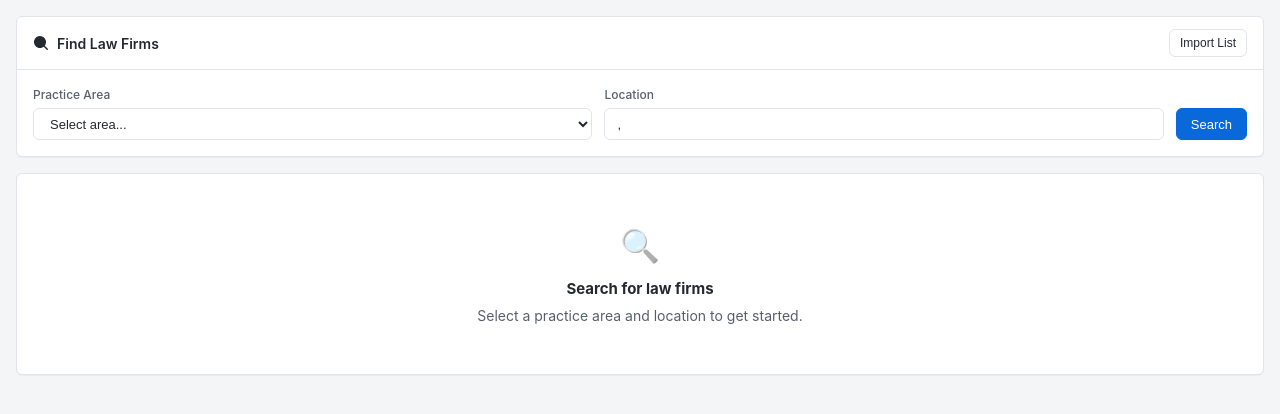
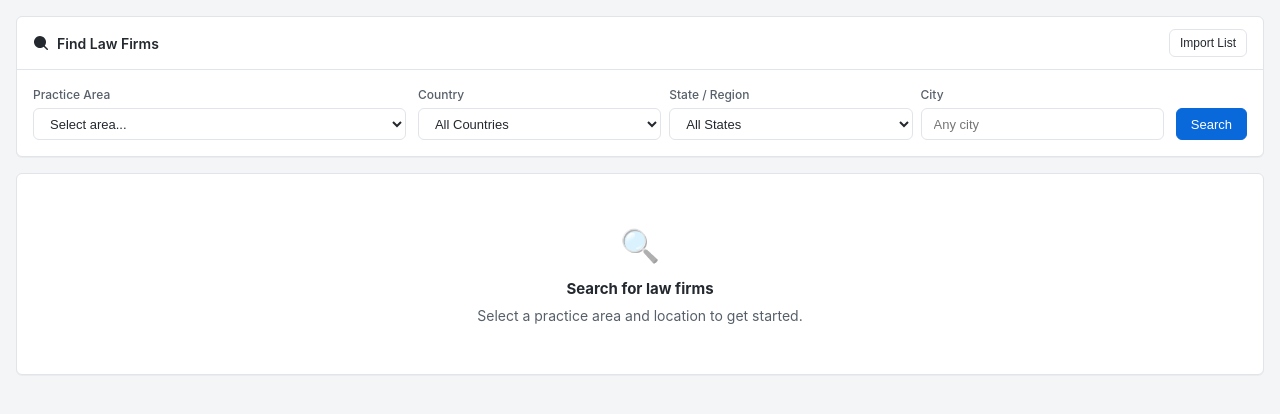
Before and after one commit to subhrajitm/scrapper, a Flask app: page / in a window 1280 px wide. Shown: the part 48-462 px from the top of the page. Run offline with Flask 3, Linux system fonts and the light colour scheme.

Commit message:
country update

```diff
--- a/templates/index.html
+++ b/templates/index.html
@@ -101,8 +101,11 @@
       align-items: flex-end;
       flex-wrap: wrap;
     }
-    .form-group { display: flex; flex-direction: column; gap: 4px; flex: 1; min-width: 180px; }
+    .form-group { display: flex; flex-direction: column; gap: 4px; flex: 1; min-width: 140px; }
+    .form-group.sm { min-width: 100px; flex: 0 0 auto; }
     .form-group label { font-size: 12px; font-weight: 500; color: var(--text-muted); }
+    .location-group { display: flex; gap: 8px; flex: 2; min-width: 320px; }
+    .location-group .form-group { min-width: 0; flex: 1; }
     .form-control {
       height: 32px;
       padding: 0 12px;
@@ -240,6 +243,8 @@
     @media (max-width: 768px) {
       .search-form { flex-direction: column; }
       .form-group { min-width: 100%; }
+      .location-group { flex-direction: column; min-width: 100%; }
+      .location-group .form-group { min-width: 100%; }
       .toolbar { flex-direction: column; align-items: stretch; }
       .toolbar-left, .toolbar-right { justify-content: space-between; }
     }
@@ -281,13 +286,24 @@
               {% endfor %}
             </select>
           </div>
-          <div class="form-group">
-            <label for="location">Location</label>
-            <input type="text" id="location" name="location" class="form-control" placeholder="City, State or Country" value="{{ (selected_city + ', ' + selected_state + ' ' + selected_country) | trim | replace(', ,', ',') | replace(' ,', '') }}">
+          <div class="location-group">
+            <div class="form-group">
+              <label for="country">Country</label>
+              <select id="country" name="country" class="form-control" onchange="updateStates()">
+                <option value="">All Countries</option>
+              </select>
+            </div>
+            <div class="form-group">
+              <label for="state">State / Region</label>
+              <select id="state" name="state" class="form-control">
+                <option value="">All States</option>
+              </select>
+            </div>
+            <div class="form-group">
+              <label for="city">City</label>
+              <input type="text" id="city" name="city" class="form-control" placeholder="Any city" value="{{ selected_city or '' }}">
+            </div>
           </div>
-          <input type="hidden" name="city" value="{{ selected_city or '' }}">
-          <input type="hidden" name="state" value="{{ selected_state or '' }}">
-          <input type="hidden" name="country" value="{{ selected_country or '' }}">
           <input type="hidden" name="page" value="{{ page or 1 }}">
           <button type="submit" name="action" value="search" class="btn btn-primary">Search</button>
         </form>
@@ -340,7 +356,6 @@
       {% if total_pages and total_pages > 1 %}
       <form method="post" class="pagination">
         <input type="hidden" name="practice_area" value="{{ selected_practice_area or '' }}">
-        <input type="hidden" name="location" value="{{ selected_location or '' }}">
         <input type="hidden" name="city" value="{{ selected_city or '' }}">
         <input type="hidden" name="state" value="{{ selected_state or '' }}">
         <input type="hidden" name="country" value="{{ selected_country or '' }}">
@@ -397,6 +412,61 @@
   </div>
 
   <script>
+    // Location data
+    const locationData = {
+      'United States': ['Alabama','Alaska','Arizona','Arkansas','California','Colorado','Connecticut','Delaware','Florida','Georgia','Hawaii','Idaho','Illinois','Indiana','Iowa','Kansas','Kentucky','Louisiana','Maine','Maryland','Massachusetts','Michigan','Minnesota','Mississippi','Missouri','Montana','Nebraska','Nevada','New Hampshire','New Jersey','New Mexico','New York','North Carolina','North Dakota','Ohio','Oklahoma','Oregon','Pennsylvania','Rhode Island','South Carolina','South Dakota','Tennessee','Texas','Utah','Vermont','Virginia','Washington','West Virginia','Wisconsin','Wyoming','District of Columbia'],
+      'United Kingdom': ['England','Scotland','Wales','Northern Ireland','London','Greater Manchester','West Midlands','West Yorkshire','South Yorkshire','Merseyside','Tyne and Wear'],
+      'Canada': ['Alberta','British Columbia','Manitoba','New Brunswick','Newfoundland and Labrador','Nova Scotia','Ontario','Prince Edward Island','Quebec','Saskatchewan','Northwest Territories','Nunavut','Yukon'],
+      'Australia': ['New South Wales','Victoria','Queensland','Western Australia','South Australia','Tasmania','Australian Capital Territory','Northern Territory'],
+      'India': ['Andhra Pradesh','Arunachal Pradesh','Assam','Bihar','Chhattisgarh','Goa','Gujarat','Haryana','Himachal Pradesh','Jharkhand','Karnataka','Kerala','Madhya Pradesh','Maharashtra','Manipur','Meghalaya','Mizoram','Nagaland','Odisha','Punjab','Rajasthan','Sikkim','Tamil Nadu','Telangana','Tripura','Uttar Pradesh','Uttarakhand','West Bengal','Delhi','Chandigarh'],
+      'Germany': ['Baden-Württemberg','Bavaria','Berlin','Brandenburg','Bremen','Hamburg','Hesse','Lower Saxony','Mecklenburg-Vorpommern','North Rhine-Westphalia','Rhineland-Palatinate','Saarland','Saxony','Saxony-Anhalt','Schleswig-Holstein','Thuringia'],
+      'France': ['Île-de-France','Auvergne-Rhône-Alpes','Nouvelle-Aquitaine','Occitanie','Hauts-de-France','Provence-Alpes-Côte d\'Azur','Grand Est','Pays de la Loire','Brittany','Normandy'],
+      'Brazil': ['São Paulo','Rio de Janeiro','Minas Gerais','Bahia','Paraná','Rio Grande do Sul','Pernambuco','Ceará','Santa Catarina','Goiás'],
+      'Mexico': ['Mexico City','Jalisco','Nuevo León','Estado de México','Veracruz','Puebla','Guanajuato','Chihuahua','Michoacán','Oaxaca'],
+      'Japan': ['Tokyo','Osaka','Kanagawa','Aichi','Saitama','Chiba','Hyogo','Hokkaido','Fukuoka','Shizuoka'],
+      'China': ['Beijing','Shanghai','Guangdong','Jiangsu','Zhejiang','Shandong','Henan','Sichuan','Hubei','Hunan'],
+      'South Africa': ['Gauteng','Western Cape','KwaZulu-Natal','Eastern Cape','Limpopo','Mpumalanga','North West','Free State','Northern Cape'],
+      'UAE': ['Abu Dhabi','Dubai','Sharjah','Ajman','Umm Al Quwain','Ras Al Khaimah','Fujairah'],
+      'Singapore': [],
+      'Hong Kong': [],
+      'Switzerland': ['Zürich','Bern','Vaud','Geneva','Aargau','St. Gallen','Lucerne','Valais','Ticino','Basel-Stadt'],
+      'Netherlands': ['North Holland','South Holland','North Brabant','Gelderland','Utrecht','Overijssel','Limburg','Friesland','Groningen'],
+      'Spain': ['Madrid','Catalonia','Andalusia','Valencia','Galicia','Basque Country','Castile and León','Canary Islands','Castilla-La Mancha','Murcia'],
+      'Italy': ['Lombardy','Lazio','Campania','Sicily','Veneto','Emilia-Romagna','Piedmont','Puglia','Tuscany','Calabria'],
+      'Ireland': ['Dublin','Cork','Galway','Limerick','Waterford','Kerry','Kildare','Wicklow','Meath','Louth']
+    };
+
+    const countries = Object.keys(locationData).sort();
+    const countryEl = document.getElementById('country');
+    const stateEl = document.getElementById('state');
+    const savedCountry = '{{ selected_country or "" }}';
+    const savedState = '{{ selected_state or "" }}';
+
+    // Populate countries
+    countries.forEach(c => {
+      const opt = document.createElement('option');
+      opt.value = c;
+      opt.textContent = c;
+      if (c === savedCountry) opt.selected = true;
+      countryEl.appendChild(opt);
+    });
+
+    function updateStates() {
+      const country = countryEl.value;
+      const states = locationData[country] || [];
+      stateEl.innerHTML = '<option value="">All States</option>';
+      states.forEach(s => {
+        const opt = document.createElement('option');
+        opt.value = s;
+        opt.textContent = s;
+        if (s === savedState && country === savedCountry) opt.selected = true;
+        stateEl.appendChild(opt);
+      });
+    }
+
+    // Initialize states on load
+    updateStates();
+
     function showModal(id) { document.getElementById(id).classList.add('open'); }
     function hideModal(id) { document.getElementById(id).classList.remove('open'); }
 
```
